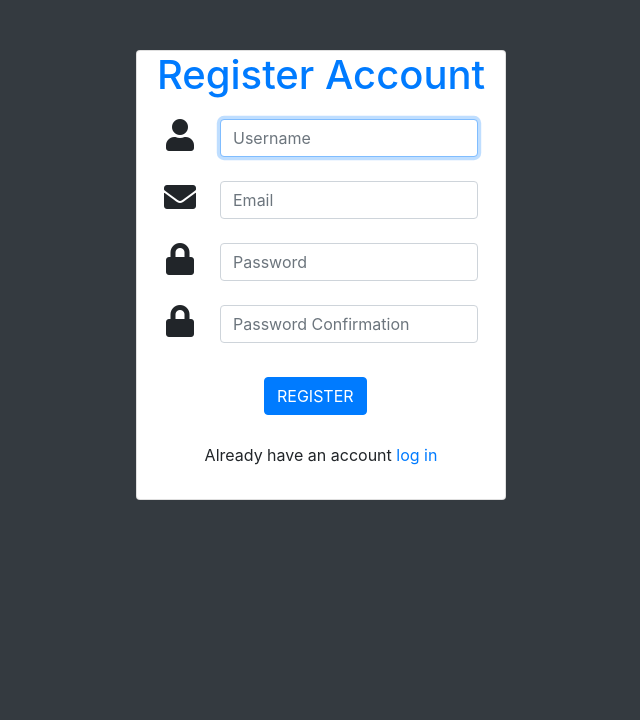
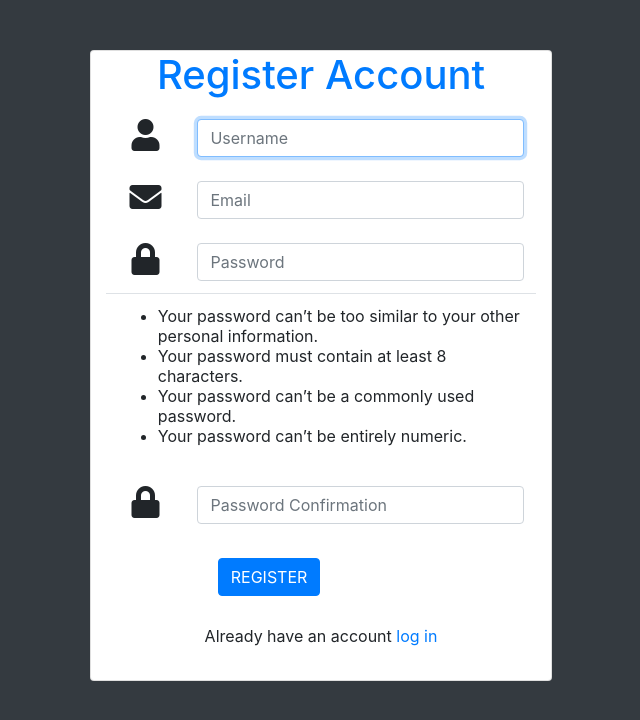
Before and after one commit to ABDA48/cra_studentmanagement, a Django app: page /singin/ in a window 1280 px wide. Shown: the top 720 px of the page, without its empty margins (319-959 px from the left). Run offline with Django 3.2, Linux system fonts and the light colour scheme; some libraries are stand-ins or nearby versions.

Commit message:
Update singin.html

```diff
--- a/main/templates/main/singin.html
+++ b/main/templates/main/singin.html
@@ -14,18 +14,20 @@
 <body class="bg-dark">
 
     <div class="container">
-        <div class="col-sm-4 card" style="margin: auto;margin-top: 50px;">
+        <div class="col-sm-5 card" style="margin: auto;margin-top: 50px;">
     <form action="" method="POST">
         {% csrf_token %}
 
         <h1 class="text-center text-primary">Register Account</h1>
-
+<!--<td>Required. 150 characters or fewer. Letters, digits and @/./+/-/_ only.</td>-->
         <div class="form-group ">
             <table class="table">
                 <tr>
                  <td class="text-center" style="border: none"><i class="fas  fa-2x fa-user" ></i> </td>
                  <td style="border: none;">{{form.username}} </td>
+
                 </tr>
+
                 <tr>
                     <td class="text-center" style="border: none"><i class="fas fa-2x  fa-envelope"></i></td>
                     <td style="border: none;">{{form.email}} </td>
@@ -35,9 +37,21 @@
                  <td style="border: none;">{{form.password1}} </td>
                 </tr>
                 <tr>
+                    <td colspan="2">
+                    <ul>
+                        <li>Your password can’t be too similar to your other personal information.</li>
+                        <li>Your password must contain at least 8 characters.</li>
+                        <li>Your password can’t be a commonly used password.</li>
+                        <li>Your password can’t be entirely numeric.</li>
+                    </ul>
+                </td>
+                </tr>
+
+                <tr>
                     <td class="text-center" style="border: none"><i class="fas fa-2x  fa-lock"></i></td>
                     <td style="border: none;">{{form.password2}} </td>
                    </tr>
+
                 <tr>
                     <td colspan="2" style="border: none;"><button class="btn btn-primary" style="margin-top: 10px;margin-left: 100px;">
                         REGISTER
```
